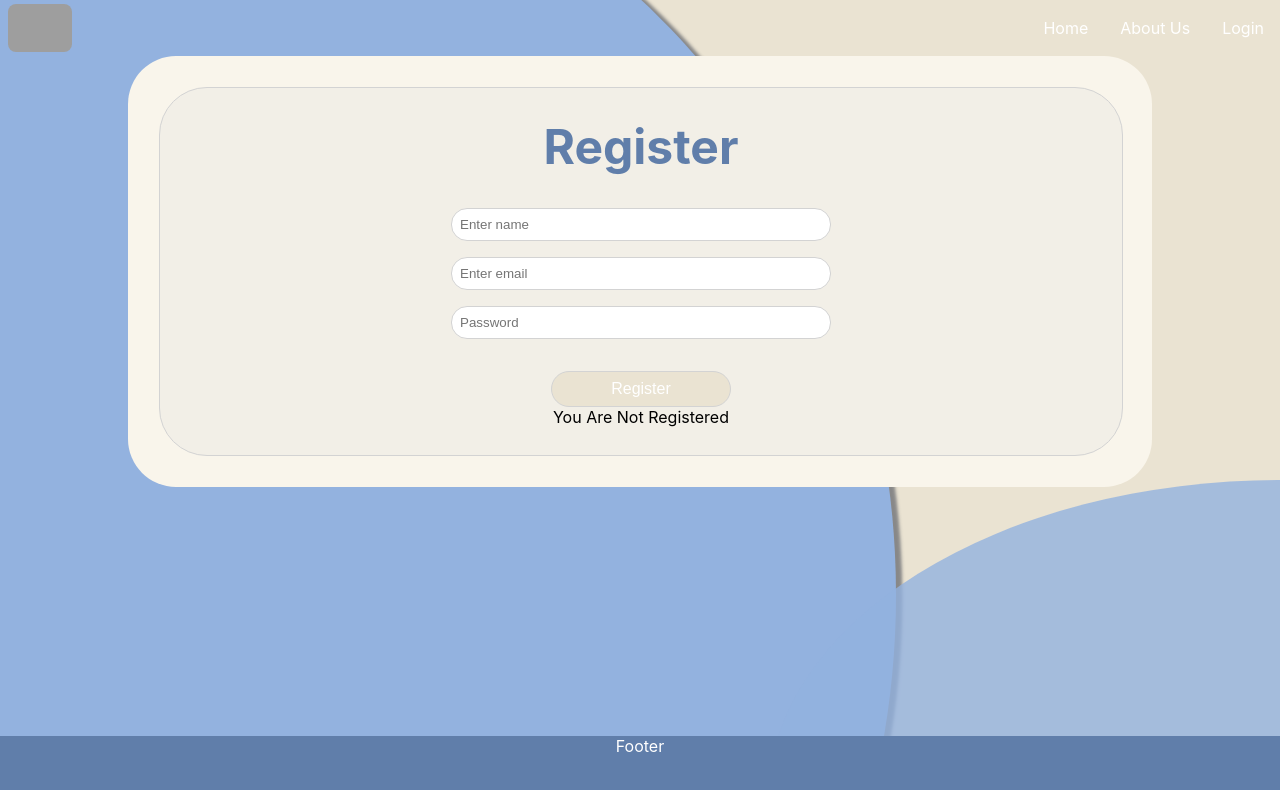
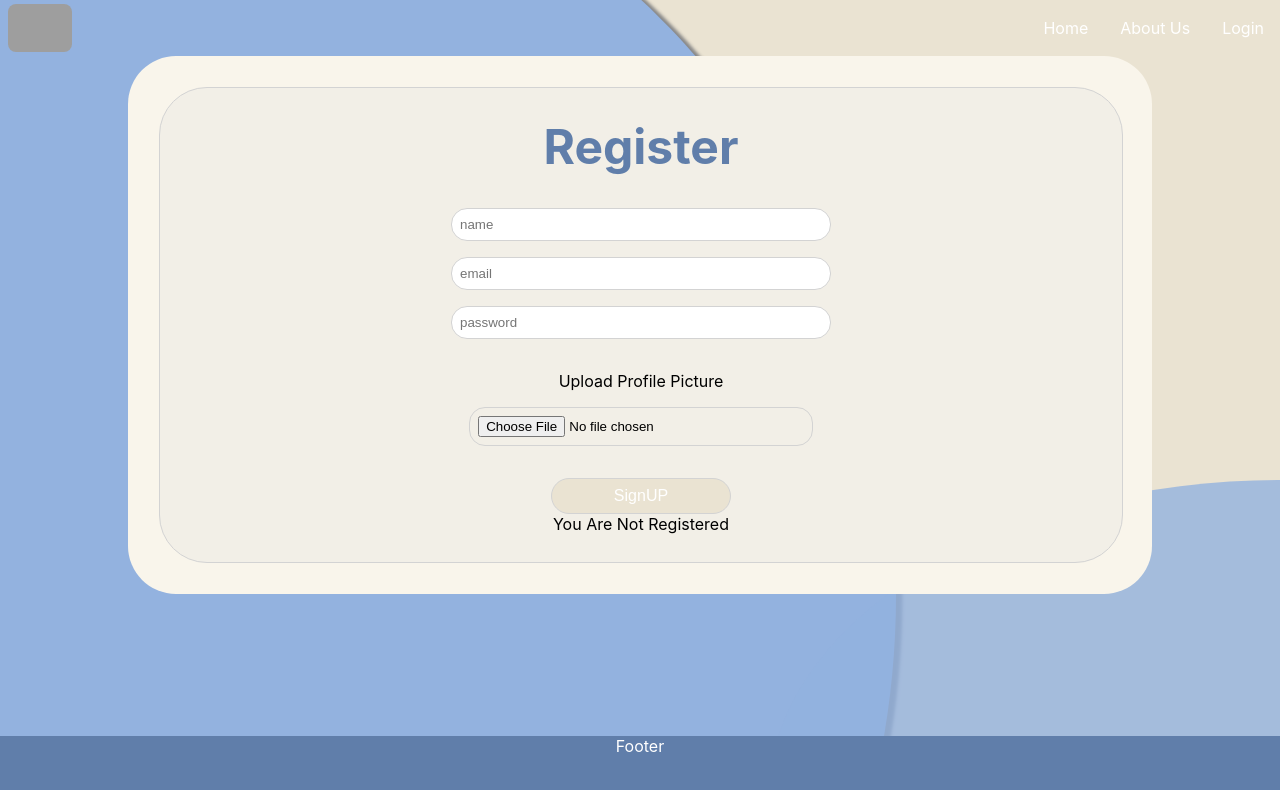
Before and after one commit to BrandonWidjaja/IT-Project, a React (Create React App) app in the folder client/: page /register in a window 1280 px wide. Shown: the top 790 px of the page. Built offline with nearby package versions, Linux system fonts and the light colour scheme; grey boxes are pictures that could not be loaded; the HTML template or start-up script is replaced by a standard one.

Commit message:
image upload

```diff
--- a/client/src/components/pages/BuildingDetails.js
+++ b/client/src/components/pages/BuildingDetails.js
@@ -25,7 +25,7 @@ function BuildingDetails() {
     return (
         <>  <div style = {{display: "flex", justifyContent: "space-between"}}>
             <h1 style = {{color: "#607EAA"}}>{building.name}</h1>
-            <Link key = {building.id} to={`/building-edit/${building.name}`}><a>Edit Building</a></Link>
+            <Link key = {building.id} to={`/building-edit/${building.name}`}>Edit Building</Link>
             </div>
             <div className={styles.card}>
                 <img src="https://images.unsplash.com/photo-1626092806645-ae053131caff?ixlib=rb-1.2.1&ixid=MnwxMjA3fDB8MHxwaG90by1wYWdlfHx8fGVufDB8fHx8&auto=format&fit=crop&w=1170&q=80" alt = "test"></img>
--- a/client/src/components/pages/Profile.js
+++ b/client/src/components/pages/Profile.js
@@ -23,7 +23,7 @@ function Profile() {
         <>
             <h1 style = {{color: "#607EAA"}}>Profile</h1>
             <div className={styles.card}>
-                <img src="https://images.unsplash.com/photo-1626092806645-ae053131caff?ixlib=rb-1.2.1&ixid=MnwxMjA3fDB8MHxwaG90by1wYWdlfHx8fGVufDB8fHx8&auto=format&fit=crop&w=1170&q=80" alt = "test"></img>
+                <img src={user.data?.pic} alt = "test"></img>
                 <div style = {{width: "100%", display: "flex", flexDirection: "column"}}>
                     <p>Name: {user.data?.displayName} </p>
                     <p>Date of Birth: {user.data?.birthDate}</p>
--- a/client/src/components/pages/Register.js
+++ b/client/src/components/pages/Register.js
@@ -1,20 +1,16 @@
-import React, { useState } from "react";
-import { Form, Button } from "react-bootstrap";
+import React,{useState, useEffect, useCallback } from 'react'
 import axios from "axios";
 import styles from './Modules/Login.module.css';
 
-export default function Register() {
-  // initial state
-  const [name, setName] = useState("");
-  const [email, setEmail] = useState("");
-  const [password, setPassword] = useState("");
+const Register  = ()=>{
+    const [name,setName] = useState("")
+    const [password,setPasword] = useState("")
+    const [email,setEmail] = useState("")
+    const [image,setImage] = useState("")
+    const [url,setUrl] = useState(undefined)
     const [register, setRegister] = useState(false);
 
-  const handleSubmit = (e) => {
-    // prevent the form from refreshing the whole page
-    e.preventDefault();
-
-    // set configurations
+    const uploadFields = useCallback(() => {
       const configuration = {
         method: "post",
         url: "http://localhost:3001/user/register",
@@ -22,6 +18,7 @@ export default function Register() {
           name,
           email,
           password,
+          pic:url
         },
       };
 
@@ -33,94 +30,181 @@ export default function Register() {
         .catch((error) => {
           error = new Error();
         });
-  };
+    }, [email, name, password, url])
+
+    //   fetch("http://localhost:3001/user/register",{
+    //       method:"post",
+    //       headers:{
+    //           "Content-Type":"application/json"
+    //       },
+    //       body:JSON.stringify({
+    //           name,
+    //           password,
+    //           email,
+    //           pic:url
+    //       })
+    //   }).then(res=>res.json())
+    //   .catch(err=>{
+    //       console.log(err)
+    //   })
+    // }, [email, name, password, url])
+
+    useEffect(()=>{
+        if(url){
+            uploadFields()
+        }
+    },[url, uploadFields])
+
+    const uploadPic = ()=>{
+        const data = new FormData()
+        data.append("file",image)
+        data.append("upload_preset","profile_image_upload")
+        data.append("cloud_name","dm13bguzr")
+        fetch("https://api.cloudinary.com/v1_1/dm13bguzr/image/upload",{
+            method:"post",
+            body:data
+        })
+        .then(res=>res.json())
+        .then(data=>{
+           setUrl(data.url)
+        })
+        .catch(err=>{
+            console.log(err)
+        })
+    }
+
+    const PostData = ()=>{
+        if(image){
+            uploadPic()
+        }else{
+            uploadFields()
+        }
+
+    }
 
    return (
-    <>
       <div style = {{padding: "3%"}}>
-
-        <Form onSubmit={(e) => handleSubmit(e)} style = {{padding: "3%", width : "94%"}} className={styles.login_card}>
+          <div style = {{padding: "3%", width : "94%"}} className={styles.login_card}>
             <h1 style = {{color: "#607EAA"}}>Register</h1>
-          {/* name */}
-          <Form.Group controlId="formBasicName">
-            <Form.Control
-              type="text"
-              name="name"
-              value={name}
-              onChange={(e) => setName(e.target.value)}
-              placeholder="Enter name"
-              style = {{width : "40%"}}
-            />
-          </Form.Group>
-          {/* email */}
-          <Form.Group controlId="formBasicEmail">
-            <Form.Control
-              type="email"
-              name="email"
-              value={email}
-              onChange={(e) => setEmail(e.target.value)}
-              placeholder="Enter email"
-              style = {{width : "40%"}}
-            />
-          </Form.Group>
-
-          {/* password */}
-          <Form.Group controlId="formBasicPassword">
-            <Form.Control
-              type="password"
-              name="password"
-              value={password}
-              onChange={(e) => setPassword(e.target.value)}
-              placeholder="Password"
-              style = {{width : "40%"}}
-            />
-          </Form.Group>
-
-          {/* submit button */}
-          <Button
-            variant="primary"
-            type="submit"
-            onClick={(e) => handleSubmit(e)}
-            style = {{minWidth : "20%"}}
-          >
-            Register
-          </Button>
-
+            <input style = {{width : "40%"}} type="text" placeholder="name" value={name} onChange={(e)=>setName(e.target.value)}/>
+            <input style = {{width : "40%"}} type="text" placeholder="email" value={email} onChange={(e)=>setEmail(e.target.value)}/>
+            <input style = {{width : "40%"}} type="password" placeholder="password" value={password} onChange={(e)=>setPasword(e.target.value)} />
+            <div style = {{width : "40%", textAlign: "center", margin: "auto", marginTop:"2rem"}}>
+                <span>Upload Profile Picture</span>
+                <input type="file" onChange={(e)=>setImage(e.target.files[0])} />
+            </div>
+            <button onClick={()=>PostData()} style = {{minWidth : "20%"}}>
+                SignUP
+            </button>
           {/* display success message */}
           {register ? (
              <p className="text-success">You Are Registered Successfully</p>
            ) : (
              <p className="text-danger">You Are Not Registered</p>
            )}
-        </Form>
         </div>
-    </>
-  );
+      </div>
+   )
 }
+export default Register
 
 
-
-// import React from 'react';
+// import React, { useState } from "react";
+// import { Form, Button } from "react-bootstrap";
+// import axios from "axios";
 // import styles from './Modules/Login.module.css';
 
-// function Register() {
+// export default function Register() {
+//   // initial state
+//   const [name, setName] = useState("");
+//   const [email, setEmail] = useState("");
+//   const [password, setPassword] = useState("");
+//   const [register, setRegister] = useState(false);
 
+//   const handleSubmit = (e) => {
+//     // prevent the form from refreshing the whole page
+//     e.preventDefault();
 
+//     // set configurations
+//     const configuration = {
+//       method: "post",
+//       url: "http://localhost:3001/user/register",
+//       data: {
+//         name,
+//         email,
+//         password,
+//       },
+//     };
 
-//     return (
-//         <>
-//             <div style = {{padding: "3%"}}>
-//                 <form style = {{padding: "3%", width : "94%"}} className={styles.login_card}>
-//                     <h1 style = {{color: "#607EAA"}}>Register</h1>
-//                     <input style = {{width : "40%"}} type="text" placeholder="Username"></input>
-//                     <input style = {{width : "40%"}} type="email" placeholder="Email Address"></input>
-//                     <input style = {{width : "40%"}} type="password" name="password" placeholder="Password"></input>
-//                     <input style = {{width : "40%"}} type="password" name="confirm_password" placeholder="Confirm Password"></input>
-//                     <button style = {{width : "20%"}} type="submit" value="Submit"><h2>Register</h2></button>
-//                 </form>
-//             </div>
-//         </>
-//     )
+//     // make the API call
+//     axios(configuration)
+//       .then((result) => {
+//         setRegister(true);
+//       })
+//       .catch((error) => {
+//         error = new Error();
+//       });
+//   };
+
+//   return (
+//     <>
+//       <div style = {{padding: "3%"}}>
+
+//         <Form onSubmit={(e) => handleSubmit(e)} style = {{padding: "3%", width : "94%"}} className={styles.login_card}>
+//           <h1 style = {{color: "#607EAA"}}>Register</h1>
+//           {/* name */}
+//           <Form.Group controlId="formBasicName">
+//             <Form.Control
+//               type="text"
+//               name="name"
+//               value={name}
+//               onChange={(e) => setName(e.target.value)}
+//               placeholder="Enter name"
+//               style = {{width : "40%"}}
+//             />
+//           </Form.Group>
+//           {/* email */}
+//           <Form.Group controlId="formBasicEmail">
+//             <Form.Control
+//               type="email"
+//               name="email"
+//               value={email}
+//               onChange={(e) => setEmail(e.target.value)}
+//               placeholder="Enter email"
+//               style = {{width : "40%"}}
+//             />
+//           </Form.Group>
+
+//           {/* password */}
+//           <Form.Group controlId="formBasicPassword">
+//             <Form.Control
+//               type="password"
+//               name="password"
+//               value={password}
+//               onChange={(e) => setPassword(e.target.value)}
+//               placeholder="Password"
+//               style = {{width : "40%"}}
+//             />
+//           </Form.Group>
+
+//           {/* submit button */}
+//           <Button
+//             variant="primary"
+//             type="submit"
+//             onClick={(e) => handleSubmit(e)}
+//             style = {{minWidth : "20%"}}
+//           >
+//             Register
+//           </Button>
+
+//           {/* display success message */}
+//           {register ? (
+//             <p className="text-success">You Are Registered Successfully</p>
+//           ) : (
+//             <p className="text-danger">You Are Not Registered</p>
+//           )}
+//         </Form>
+//       </div>
+//     </>
+//   );
 // }
-
-// export default Register;
```
Also changed, not shown: 2 other files (tests, documents, lock files or other folders). Lines whose indentation alone changed are shown as unchanged.
